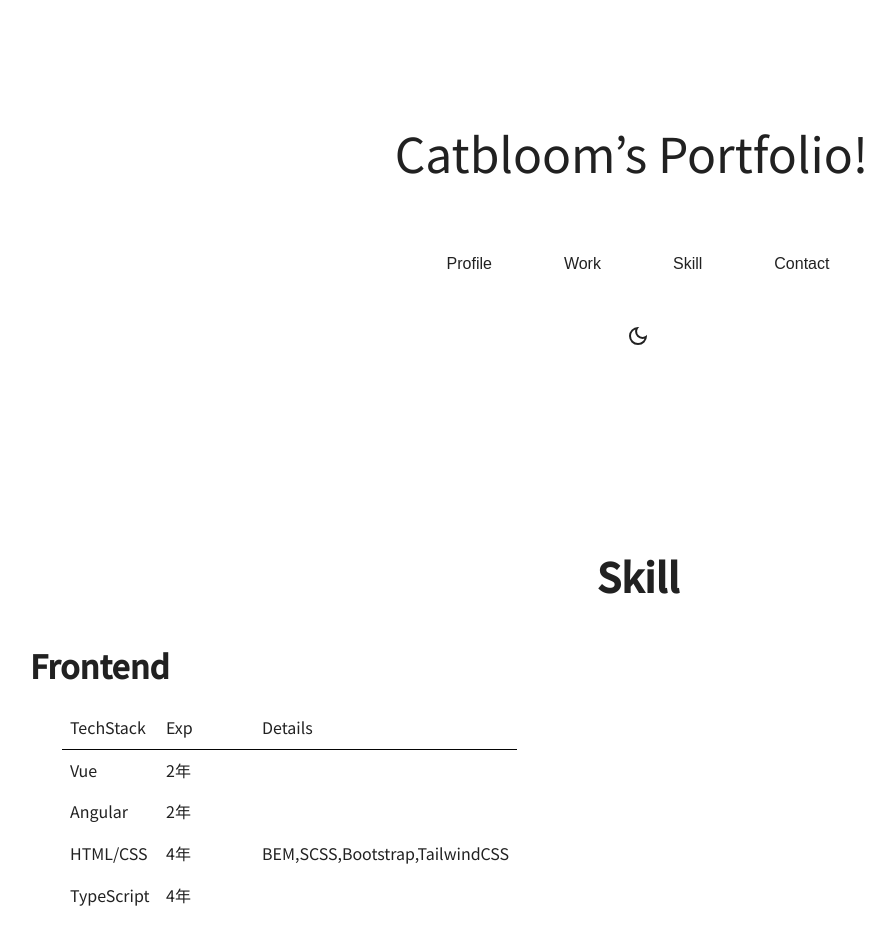
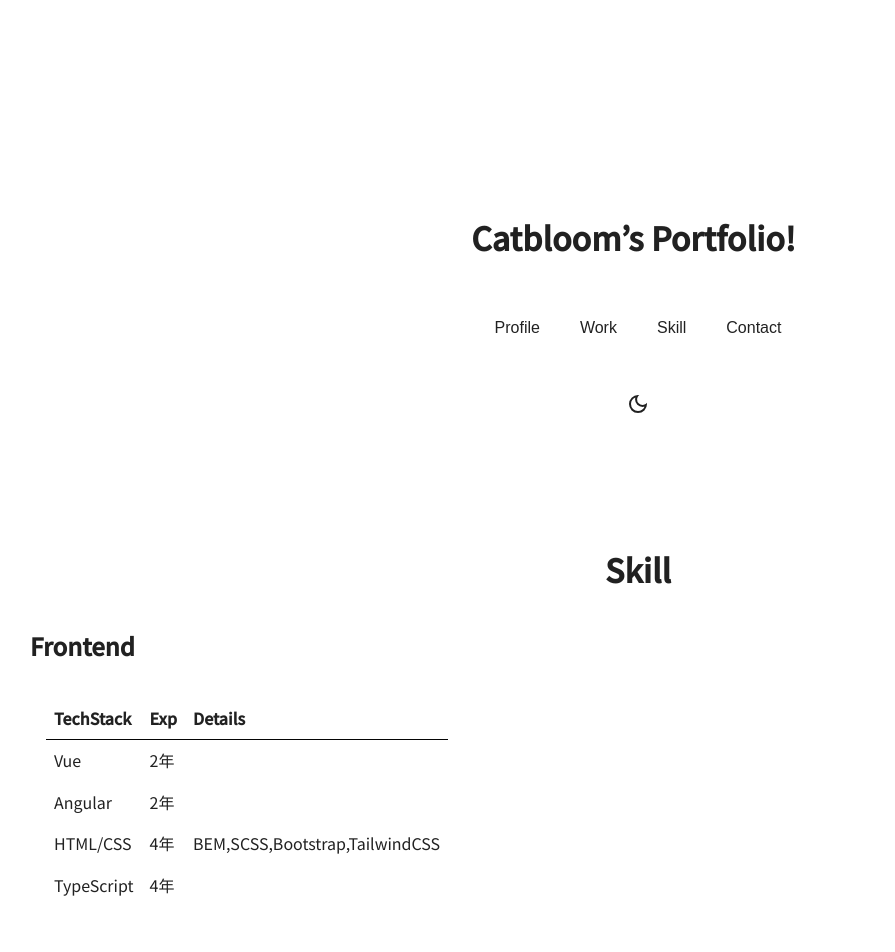
Before and after one commit to CatBloom/portfolio, a Vue app: page /skill in a window 1280 px wide. Shown: the top 952 px of the page, without its empty margins (2-897 px from the left). Built offline with nearby package versions, Linux system fonts and the light colour scheme.

Commit message:
レスポンシブデザイン

```diff
--- a/src/assets/_base.scss
+++ b/src/assets/_base.scss
@@ -3,7 +3,6 @@
 *::after {
   box-sizing: border-box;
   margin: 0;
-  font-weight: normal;
 }
 
 html {
@@ -12,7 +11,6 @@ html {
 
 body {
   min-height: 100vh;
-  min-width: 500px;
   line-height: 1.6;
   font-family: 'Noto Sans JP', monospace;
   font-weight: normal;
--- a/src/components/BaseButton.vue
+++ b/src/components/BaseButton.vue
@@ -31,7 +31,7 @@ const navigate = () => {
 <style scoped lang="scss">
 .button {
   border: none;
-  padding: 1rem 2rem;
+  padding: 0.5rem 1rem;
   text-align: center;
   font-size: 1rem;
   border-radius: 5px;
--- a/src/components/PageContent.vue
+++ b/src/components/PageContent.vue
@@ -18,12 +18,12 @@
 }
 .title {
   font-weight: bold;
-  font-size: 2.5rem;
+  font-size: 2rem;
   text-align: center;
 }
 .sub-titile {
   font-weight: bold;
-  font-size: 2rem;
+  font-size: 1.5rem;
 }
 .content {
   margin-top: 1rem;
--- a/src/views/ContactView.vue
+++ b/src/views/ContactView.vue
@@ -9,7 +9,7 @@
         <div class="content">
           <p>ご相談、ご感想など、お気軽にご連絡ください。</p>
           <p>
-            お問い合わせは 【catbloom.web@gmail.com】
+            お問い合わせは 【catbloom.web@gmail.com】・
             <a href="https://github.com/CatBloom" target="_blank" rel="noopener noreferrer">
               Github
             </a>
--- a/src/views/ProfileView.vue
+++ b/src/views/ProfileView.vue
@@ -26,7 +26,7 @@
       <template #sub-title> Experience </template>
       <template #content>
         <table class="content_table">
-          <t-body>
+          <tbody>
             <tr>
               <td>2016/03</td>
               <td>長野商業高等学校卒業</td>
@@ -53,7 +53,7 @@
                 また、インフラ構築・監視を行うチームにも所属し、各サービスの障害対応を行なっています。
               </td>
             </tr>
-          </t-body>
+          </tbody>
         </table>
       </template>
     </PageContent>
@@ -66,7 +66,7 @@ import PageContent from '../components/PageContent.vue';
 
 <style scoped lang="scss">
 ul {
-  margin-left: 2rem;
+  margin-left: 1rem;
   padding: 0;
   li {
     margin-top: 1rem;
@@ -82,8 +82,5 @@ ul {
 
 .content_table {
   border-spacing: 1rem;
-  td {
-    min-width: 9rem;
-  }
 }
 </style>
--- a/src/views/SkillView.vue
+++ b/src/views/SkillView.vue
@@ -8,6 +8,7 @@
       <PageContent>
         <template #sub-title>{{ skill.lang }}</template>
         <template #content>
+          <div class="skill-table-content">
             <table>
               <thead>
                 <tr>
@@ -24,6 +25,7 @@
                 </tr>
               </tbody>
             </table>
+          </div>
         </template>
       </PageContent>
     </div>
@@ -123,20 +125,19 @@ const skills: Skills[] = [
 
 <style scoped lang="scss">
 .skill-table {
+  .skill-table-content {
+    padding: 1rem;
     table {
-    margin-left: 2rem;
       text-align: left;
       border-collapse: collapse;
       th {
         border-bottom: 1px solid;
         padding: 0.5rem;
-      word-break: break-all;
-      min-width: 6rem;
       }
       td {
         padding: 0.5rem;
         word-break: break-all;
-      min-width: 6rem;
+      }
     }
   }
 }
--- a/src/views/TopView.vue
+++ b/src/views/TopView.vue
@@ -8,7 +8,7 @@
         <Button :label="button.label" :routePath="button.path" />
       </template>
     </div>
-    <div>
+    <div class="toggle-button">
       <DarkModeToggle @click="toggleDarkMode" />
     </div>
   </div>
@@ -51,9 +51,10 @@ onMounted(() => {
   align-items: center;
   height: 60vh;
   width: 100%;
-  font-size: 3rem;
+  font-size: 2rem;
   flex-flow: column;
-
+  font-weight: bold;
+  padding-top: 20vh;
   .typing-animation::after {
     content: '|';
     animation: flashing 1s linear infinite;
@@ -68,6 +69,10 @@ onMounted(() => {
   margin-top: 3rem;
 }
 
+.toggle-button {
+  margin-top: 2rem;
+}
+
 @keyframes flashing {
   0%,
   100% {
```
Lines whose indentation alone changed are shown as unchanged.
